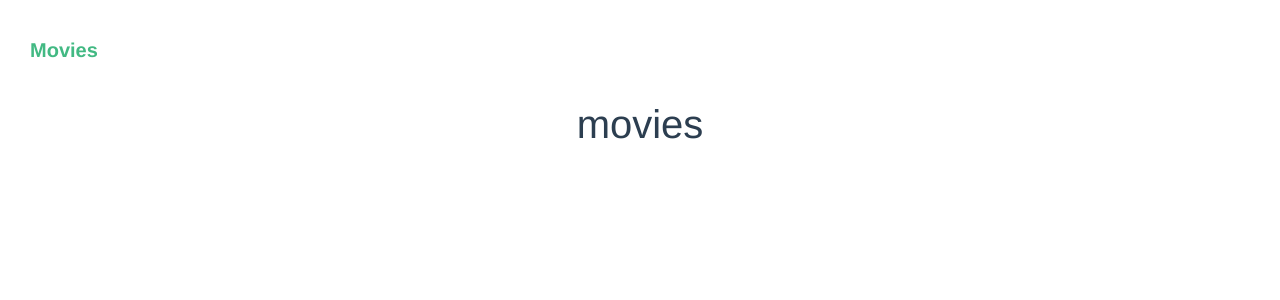
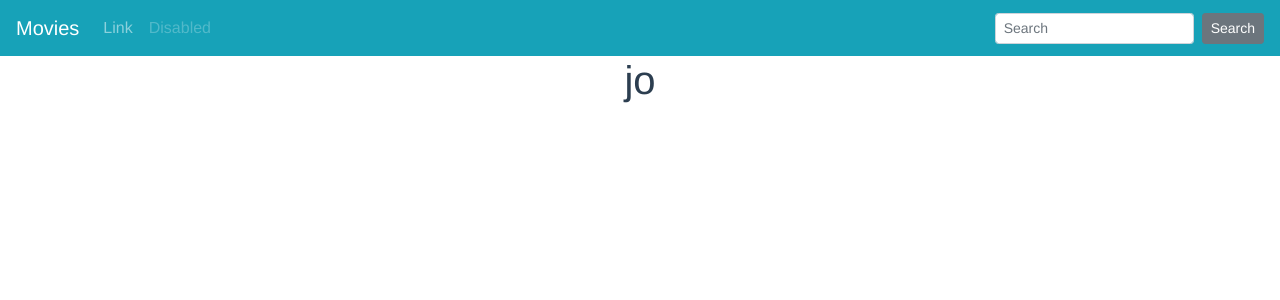
Before and after one commit to DusanJankovic877/movie-app, a Vue app in the folder movies-app/: page /movies in a window 1280 px wide. Shown: the top 300 px of the page. Built offline with nearby package versions, Linux system fonts and the light colour scheme.

Commit message:
initial commit

```diff
--- a/movies-app/src/App.vue
+++ b/movies-app/src/App.vue
@@ -1,18 +1,15 @@
 <template>
   <div id="app">
-    <div id="nav">
-      <Nav> </Nav>
-
-      <!-- <router-link to="/about">About</router-link> -->
-    </div>
+    <navbar/>
     <router-view/>
   </div>
 </template>
 <script>
-import Nav from './components/Nav'
+import Navbar from '../src/components/Navbar'
 export default {
-  components:{
-    Nav
+
+  components: {
+    Navbar
   }
 }
 </script>
--- a/movies-app/src/components/AppMovies.vue
+++ b/movies-app/src/components/AppMovies.vue
@@ -1,13 +1,14 @@
 <template>
-  <div class="movies">
-    <h1>movies</h1>
+  <div class="hello">
+    <h1>jo</h1>
+
   </div>
-
 </template>
 
 <script>
 export default {
-  name: 'AppMovies'
+  name: 'AppMovies',
+
 }
 </script>
 
--- a/movies-app/src/components/Nav.vue
+++ /dev/null
@@ -1,5 +0,0 @@
-<template>
-    <b-nav >
-        <router-link class="navbar-brand" to="/movies">Movies</router-link>
-    </b-nav>
-</template>
--- /dev/null
+++ b/movies-app/src/components/Navbar.vue
@@ -0,0 +1,24 @@
+<template>
+  <b-navbar toggleable="lg" type="dark" variant="info">
+
+    <router-link class="navbar-brand" to="/movies">Movies</router-link>
+
+    <b-navbar-toggle target="nav-collapse"></b-navbar-toggle>
+
+    <b-collapse id="nav-collapse" is-nav>
+      <b-navbar-nav>
+        <b-nav-item href="#">Link</b-nav-item>
+        <b-nav-item href="#" disabled>Disabled</b-nav-item>
+      </b-navbar-nav>
+
+      <!-- Right aligned nav items -->
+      <b-navbar-nav class="ml-auto">
+        <b-nav-form>
+          <b-form-input size="sm" class="mr-sm-2" placeholder="Search"></b-form-input>
+          <b-button size="sm" class="my-2 my-sm-0" type="submit">Search</b-button>
+        </b-nav-form>
+      </b-navbar-nav>
+    </b-collapse>
+  </b-navbar>
+
+</template>
--- a/movies-app/src/router/index.js
+++ b/movies-app/src/router/index.js
@@ -6,9 +6,14 @@ Vue.use(VueRouter)
 
 const routes = [
   {
+    path: '/',
+    redirect: '/movies'
+  },
+  {
     path: '/movies',
     name: 'movies',
     component: AppMovies
+
   }
 ]
 
--- /dev/null
+++ b/movies-app/src/store/index.js
@@ -0,0 +1,15 @@
+import Vue from 'vue'
+import Vuex from 'vuex'
+
+Vue.use(Vuex)
+
+export default new Vuex.Store({
+  state: {
+  },
+  mutations: {
+  },
+  actions: {
+  },
+  modules: {
+  }
+})
--- /dev/null
+++ b/movies-app/src/views/About.vue
@@ -0,0 +1,5 @@
+<template>
+  <div class="about">
+    <h1>This is an about page</h1>
+  </div>
+</template>
```
Also changed, not shown: movies-app/package.json (+7 -22 lines), movies-app/src/main.js (+4 -5 lines), movies-app/src/views/Home.vue (added, +18 -0 lines), movies-app/.browserslistrc (added), movies-app/.eslintrc.js (added), 1 other file (tests, documents, lock files or other folders).
